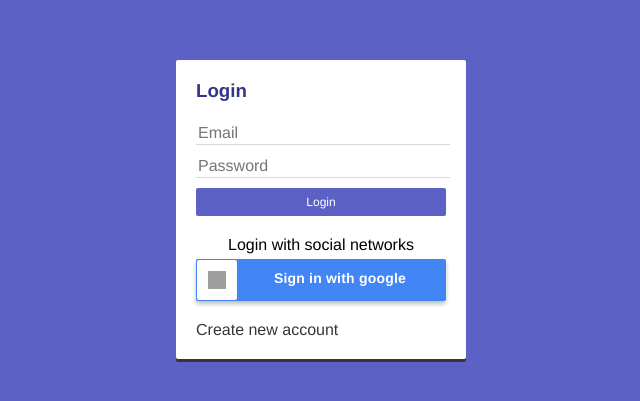
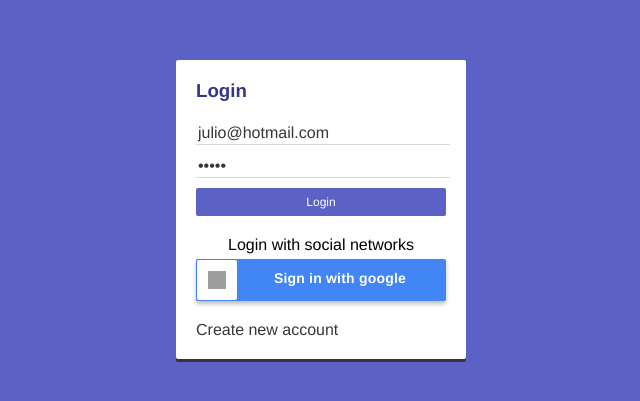
Before and after one commit to julskdj/Jorunar-App, a React (Vite) app: page /auth/login in a window 1280 px wide. Shown: the part 191-592 px from the top of the page, without its empty margins (319-959 px from the left). Built offline with nearby package versions, Linux system fonts and the light colour scheme; grey boxes are pictures that could not be loaded.

Commit message:
pa la casa

```diff
--- /dev/null
+++ b/src/actions/auth.jsx
@@ -0,0 +1,9 @@
+import types from "../types/types";
+
+export const login = (uid, displayName) => ({
+  type: types.login,
+  payload: {
+      uid,
+      displayName
+  },
+});
--- a/src/components/auth/LoginScreen.jsx
+++ b/src/components/auth/LoginScreen.jsx
@@ -1,19 +1,41 @@
-import React from 'react';
-import { Link } from 'react-router-dom'
+import React from "react";
+import { Link } from "react-router-dom";
+import { useDispatch } from "react-redux";
+import useForm from "../../hooks/useForm";
+import { login } from "../../actions/auth";
 
 const LoginScreen = () => {
+
+  const dispatch = useDispatch();
+
+
+  const [formValues, handleInputChange] = useForm({
+    email: "julio@hotmail.com",
+    password: "12345",
+  });
+
+  const { email, password } = formValues;
+
+  const handleLogin = (e) => {
+    e.preventDefault();
+
+    dispatch(login(12345, 'Julio'))
+
+  };
+
   return (
     <>
       <h3 className="auth__title">Login</h3>
 
-            <form>
-
+      <form onClick={handleLogin}>
         <input
           type="text"
           placeholder="Email"
           name="email"
           className="auth__input"
           autoComplete="off"
+          value={email}
+          onChange={handleInputChange}
         />
 
         <input
@@ -21,25 +43,24 @@ const LoginScreen = () => {
           placeholder="Password"
           name="password"
           className="auth__input"
+          value={password}
+          onChange={handleInputChange}
         />
 
-
-                <button
-                    type="submit"
-                    className="btn btn-primary btn-block"
-                >
+        <button type="submit" className="btn btn-primary btn-block">
           Login
         </button>
-
 
         <div className="auth__social-networks">
           <p>Login with social networks</p>
 
-                    <div
-                        className="google-btn"
-                    >
+          <div className="google-btn">
             <div className="google-icon-wrapper">
-                            <img className="google-icon" src="https://upload.wikimedia.org/wikipedia/commons/5/53/Google_%22G%22_Logo.svg" alt="google button" />
+              <img
+                className="google-icon"
+                src="https://upload.wikimedia.org/wikipedia/commons/5/53/Google_%22G%22_Logo.svg"
+                alt="google button"
+              />
             </div>
             <p className="btn-text">
               <b>Sign in with google</b>
@@ -47,16 +68,12 @@ const LoginScreen = () => {
           </div>
         </div>
 
-                <Link
-                    to="/auth/register"
-                    className="link"
-                >
+        <Link to="/auth/register" className="link">
           Create new account
         </Link>
-
       </form>
     </>
-    )
-}
+  );
+};
 
 export default LoginScreen;
--- /dev/null
+++ b/src/hooks/useForm.jsx
@@ -0,0 +1,20 @@
+import { useState } from "react";
+
+const useForm = (initialState = {}) => {
+  const [values, setValues] = useState(initialState);
+
+  const reset = () => {
+    setValues(initialState);
+  };
+
+  const handleInputChange = ({ target }) => {
+    setValues({
+      ...values,
+      [target.name]: target.value,
+    });
+  };
+
+  return [values, handleInputChange, reset];
+};
+
+export default useForm;
```
Lines whose indentation alone changed are shown as unchanged.
